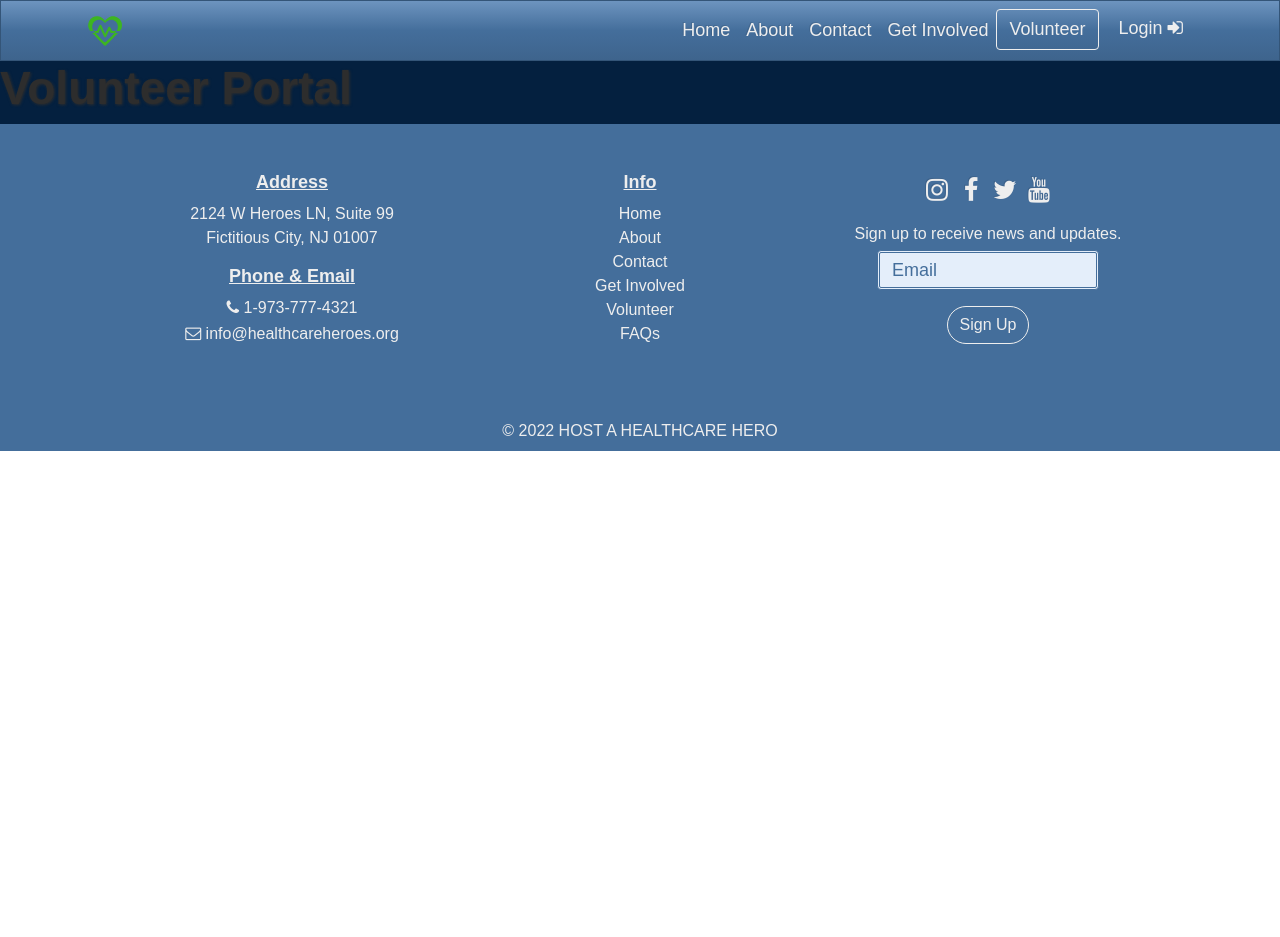
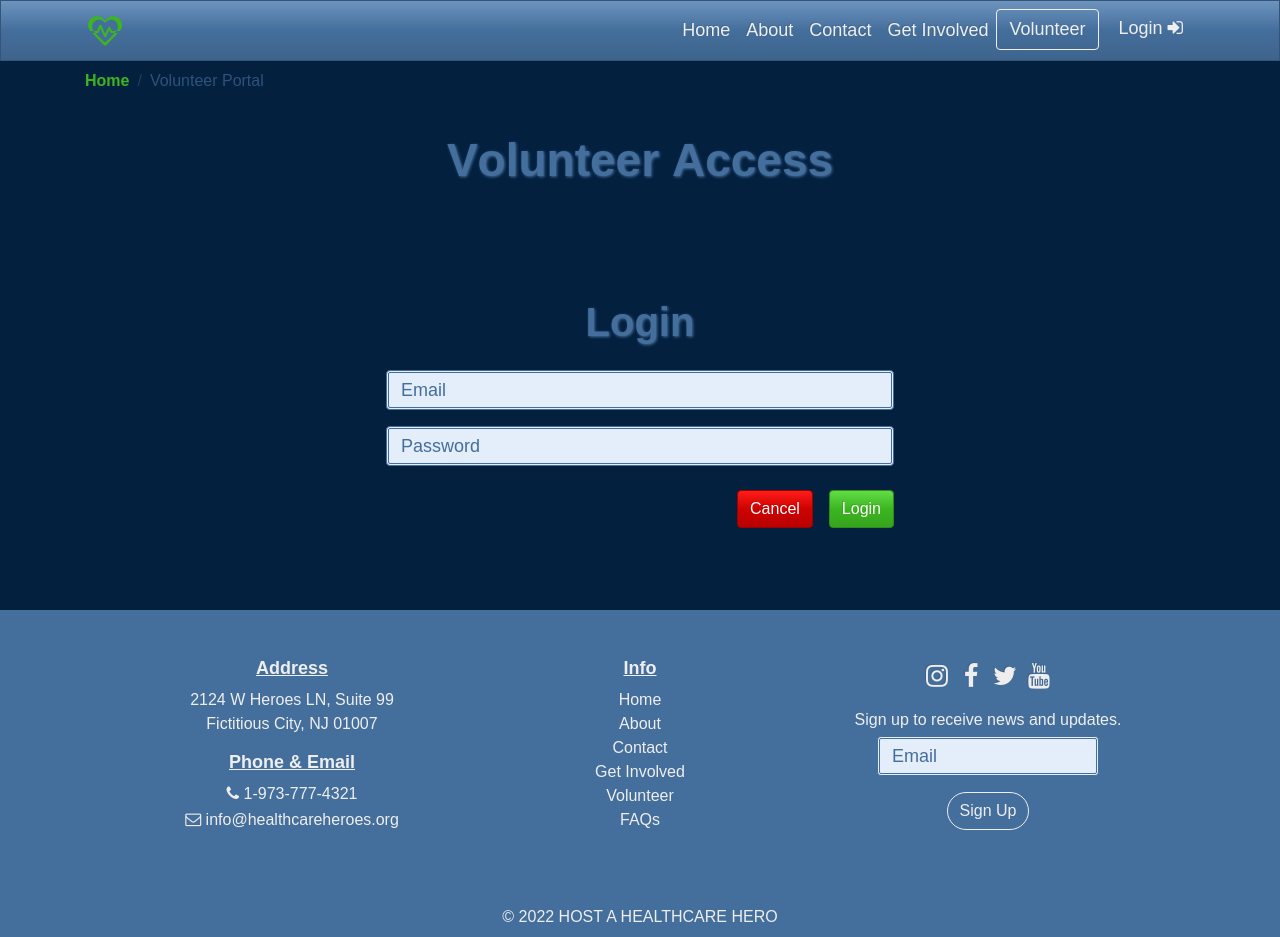
Before and after one commit to Pia007/Hero, a React (Create React App) app: page /volunteerportal in a window 1280 px wide. Before the commit the page ends 800 px from the top, so only its background shows below. Built offline with nearby package versions, Linux system fonts and the light colour scheme; a web font is replaced by a local one.

Commit message:
Added login Form

```diff
--- a/src/pages/VolunteerPortal.jsx
+++ b/src/pages/VolunteerPortal.jsx
@@ -1,9 +1,13 @@
 import React from 'react';
+import PageHeader from '../components/PageHeader';
+import LoginForm from '../components/Login';
 
 function VolunteerPortal(props) {
     return (
         <div>
-            <h1>Volunteer Portal</h1>
+            <PageHeader siteLocation={"Volunteer Portal"} pageTitle={"Volunteer Access"} />
+            <LoginForm />
+
         </div>
     );
 }
```
